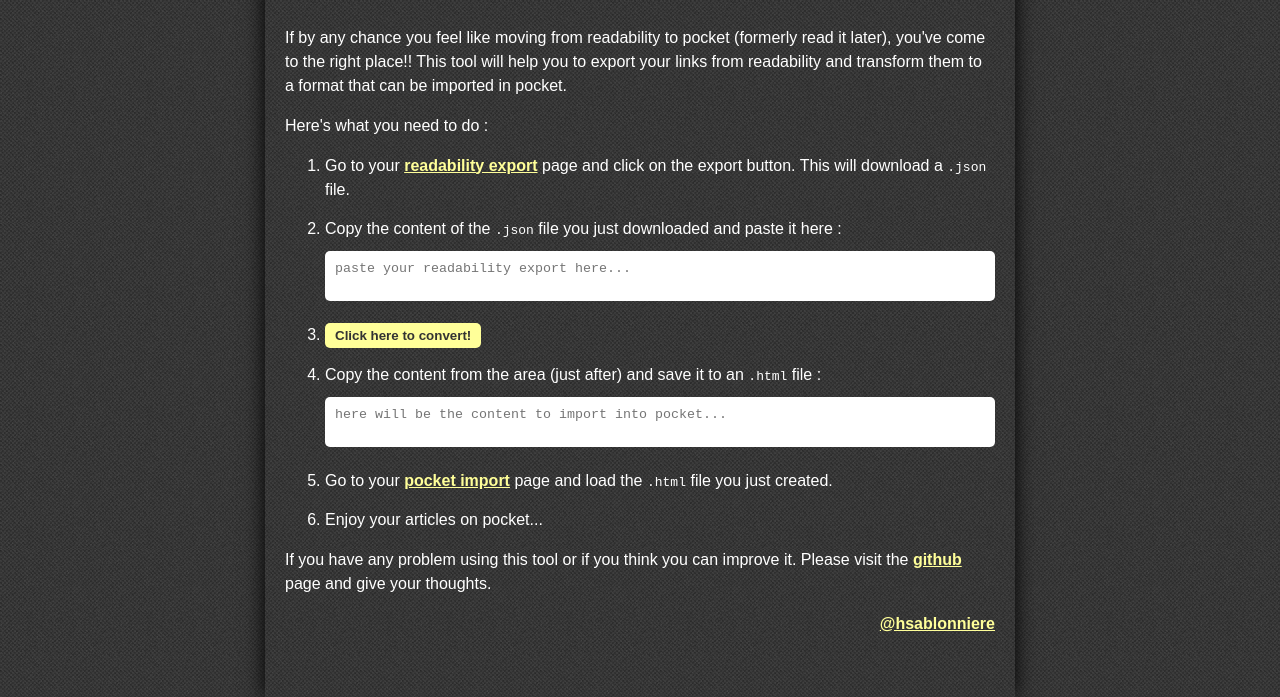
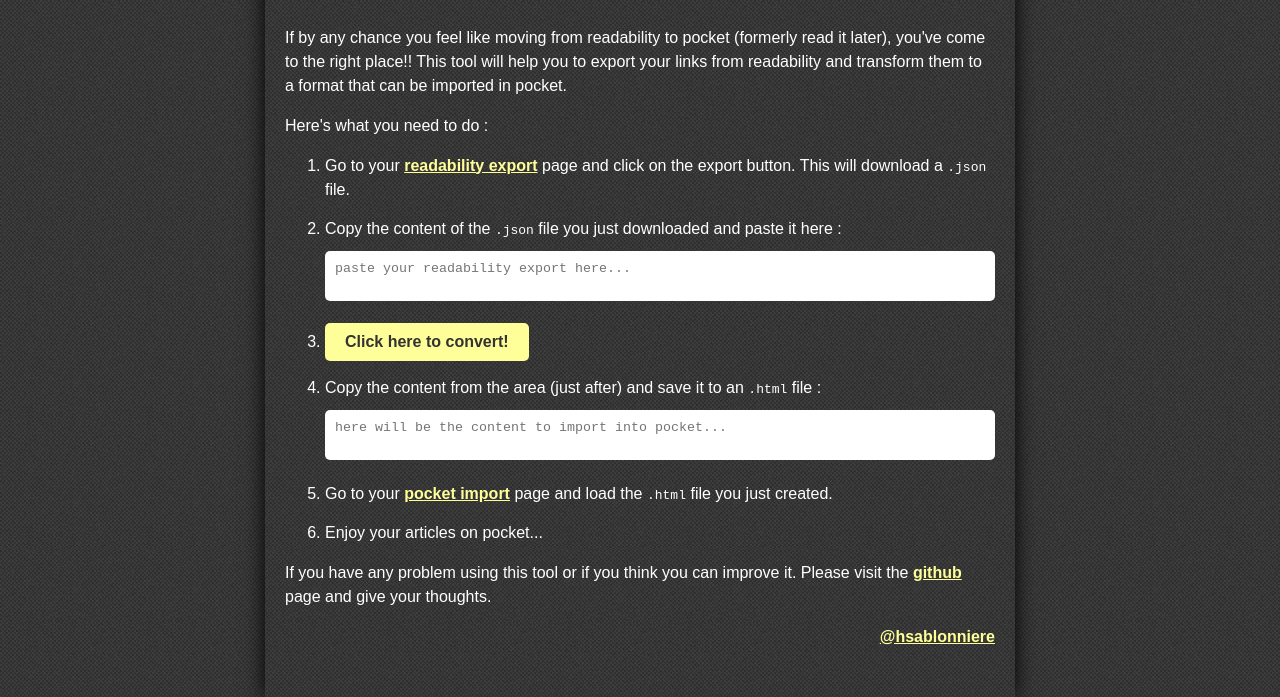
Before and after one commit to hsablonniere/readability2pocket, a plain HTML site: page index.html in a window 1280 px wide. Shown: the part 103-800 px from the top of the page. Drawn offline with Linux system fonts and the light colour scheme.

Commit message:
design(index): increase button padding and font-size

```diff
--- a/index.css
+++ b/index.css
@@ -52,8 +52,9 @@
   border: none;
   border-radius: 5px;
   color: #333;
+  font-size: 16px;
   font-weight: bold;
-  padding: 5px 10px;
+  padding: 10px 20px;
 }
 
 footer {
```
